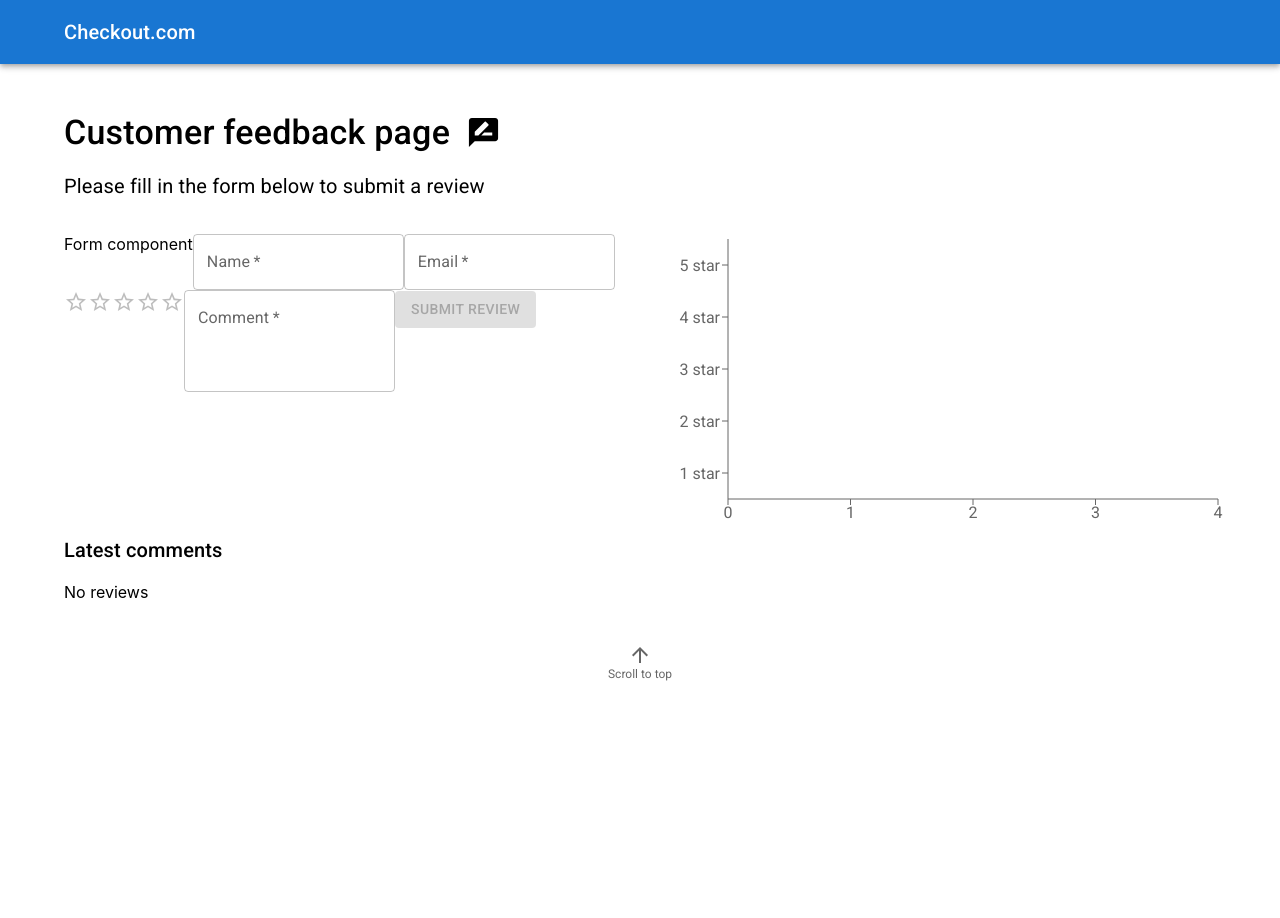
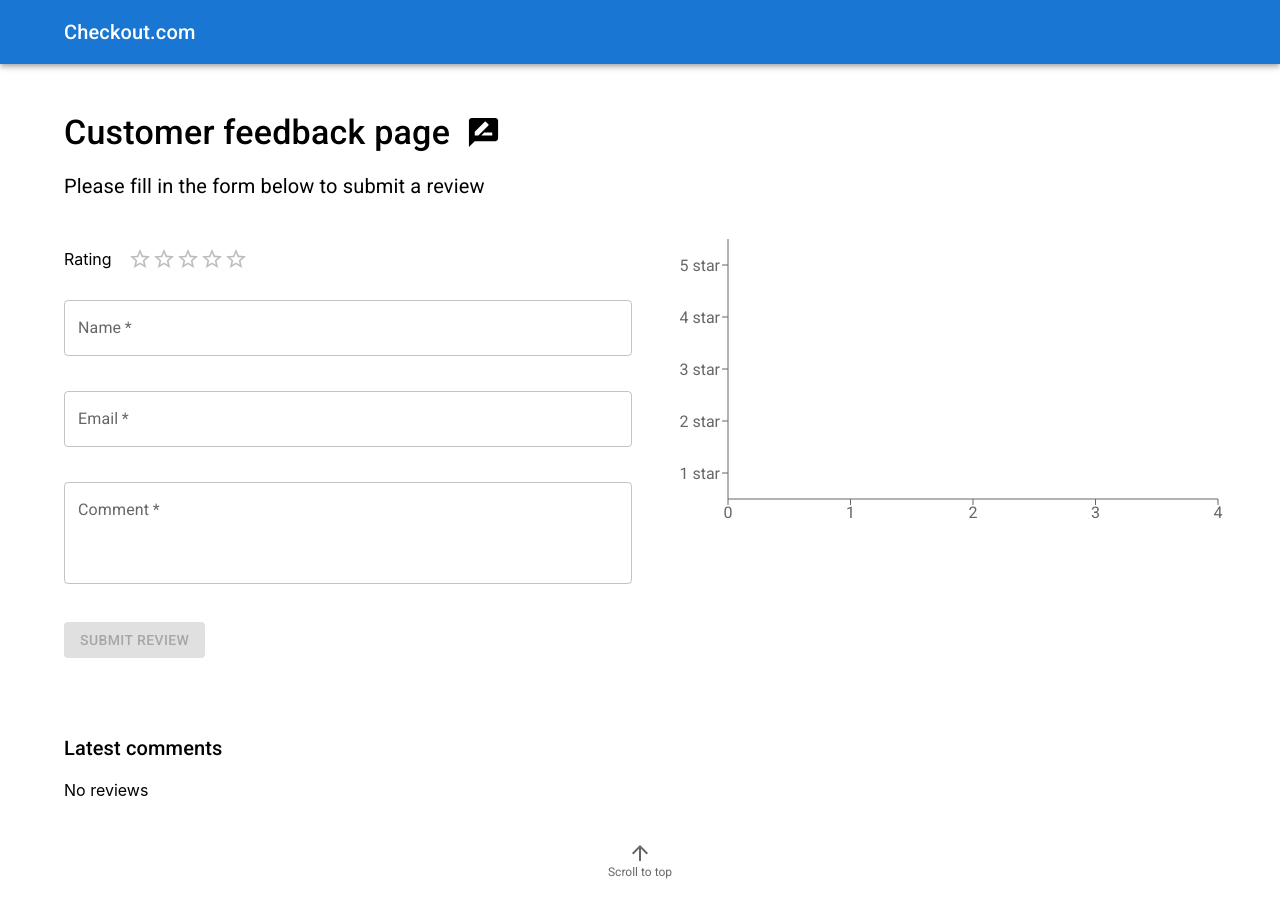
Before and after one commit to jbellmont/customer-feedback-page, a React (Vite) app: page / in a window 1280 px wide. Before the commit the page ends 800 px from the top, so only its background shows below. Built offline with nearby package versions, Linux system fonts and the light colour scheme.

Commit message:
Tweak layout for Form

```diff
--- a/src/features/app/App.tsx
+++ b/src/features/app/App.tsx
@@ -89,7 +89,7 @@ const App = () => {
           Please fill in the form below to submit a review
         </Typography>
 
-        <Grid container spacing={2}>
+        <Grid container spacing={2} sx={{marginBottom: 8, minHeight: 450}}>
           <Grid item md={6}>
             <CustomerFeedbackForm fetchReviews={fetchReviews} />
           </Grid>
--- a/src/features/customer-feedback/components/CustomerFeedbackForm.tsx
+++ b/src/features/customer-feedback/components/CustomerFeedbackForm.tsx
@@ -1,4 +1,4 @@
-import {Button} from '@mui/material';
+import {Button, Stack} from '@mui/material';
 import {SyntheticEvent, useEffect, useState} from 'react';
 import {createReview, ReviewPayload} from '../api/reviews';
 
@@ -82,7 +82,15 @@ const CustomerFeedbackForm = ({fetchReviews}: CustomerFeedbackFormProps) => {
       onSubmit={submitReview}
       name="customer-feedback"
     >
-      Form component
+      <Stack spacing={2}>
+        <Stack
+          direction="row"
+          spacing={2}
+          sx={{alignItems: 'center', height: 50}}
+        >
+          <label htmlFor="rating">Rating</label>
+          <SelectRating setValue={setRatingValue} value={ratingValue} />
+        </Stack>
         <TextInput
           errorText={'Please provide a name'}
           isValid={isNameValid}
@@ -103,7 +111,6 @@ const CustomerFeedbackForm = ({fetchReviews}: CustomerFeedbackFormProps) => {
           type="email"
           value={emailValue}
         />
-      <SelectRating setValue={setRatingValue} value={ratingValue} />
         <TextInput
           errorText={'Please provide a comment'}
           isValid={isCommentValid}
@@ -115,6 +122,7 @@ const CustomerFeedbackForm = ({fetchReviews}: CustomerFeedbackFormProps) => {
           type="text"
           value={commentValue}
         />
+      </Stack>
       <Button disabled={!isFormValid} type="submit" variant="contained">
         Submit review
       </Button>
--- a/src/features/customer-feedback/components/SelectRating.tsx
+++ b/src/features/customer-feedback/components/SelectRating.tsx
@@ -9,7 +9,7 @@ const SelectRating = ({setValue, value}: SelectRatingProps) => {
   // TODO(jackbellmont): Handle error message when working on Form validation.
   return (
     <Rating
-      name="simple-controlled"
+      name="rating"
       value={value}
       onChange={(_, newValue) => {
         setValue(newValue as number);
--- a/src/features/customer-feedback/components/TextInput.tsx
+++ b/src/features/customer-feedback/components/TextInput.tsx
@@ -62,18 +62,21 @@ const TextInput = ({
   return (
     <TextField
       error={!isValid}
-      helperText={isValid ? null : errorText}
+      fullWidth
       id="outlined-basic"
       inputProps={{
         'data-testid': testId,
         maxLength: maxCharacters,
       }}
+      helperText={isValid ? null : errorText}
       label={label}
       name={label}
       multiline={multiline}
       onChange={handleOnChange}
       required
+      maxRows={3}
       minRows={multiline ? 3 : 1}
+      sx={{height: multiline ? 140 : 75}}
       type={type}
       value={value}
       variant="outlined"
```
Lines whose indentation alone changed are shown as unchanged.
